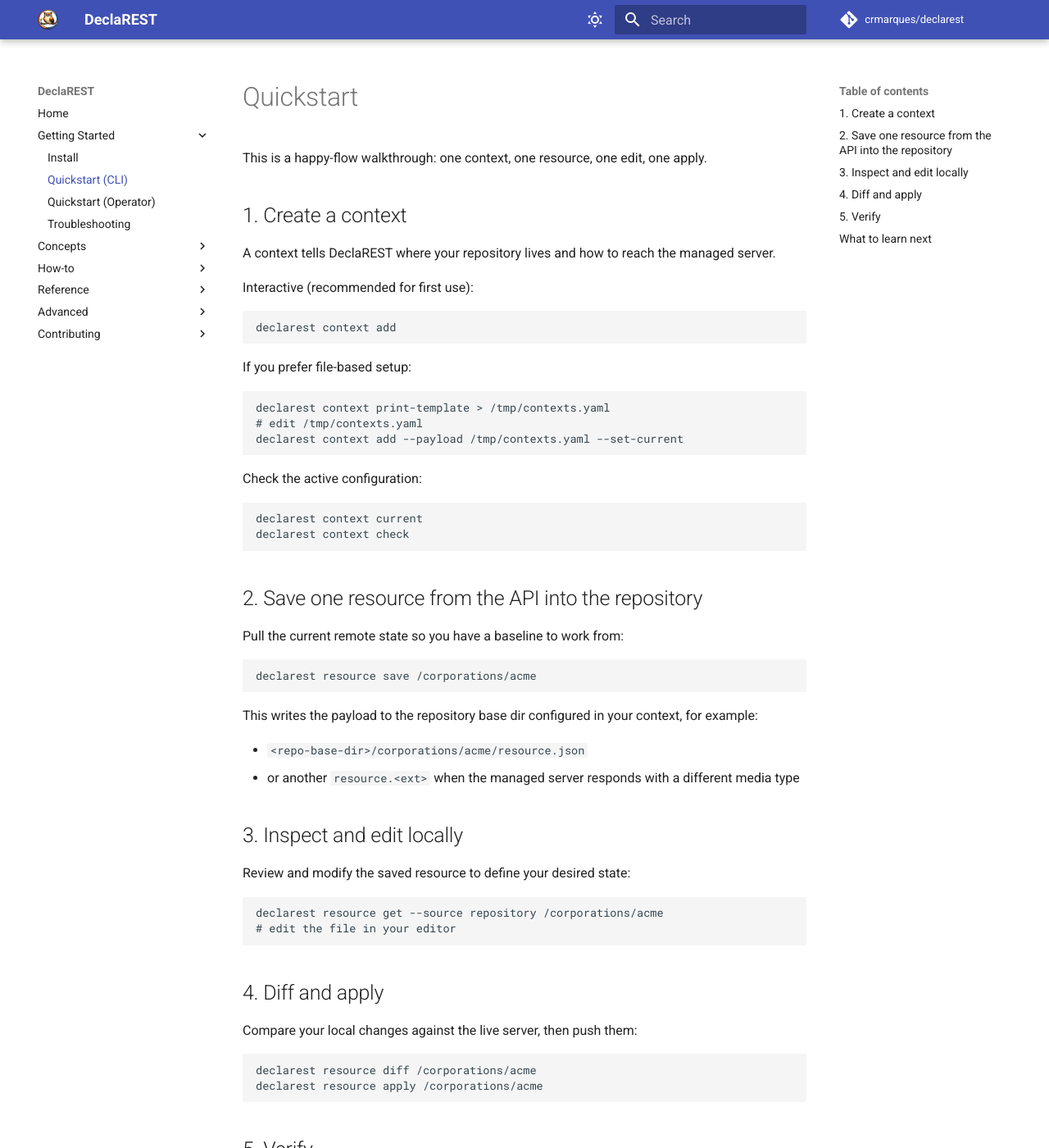
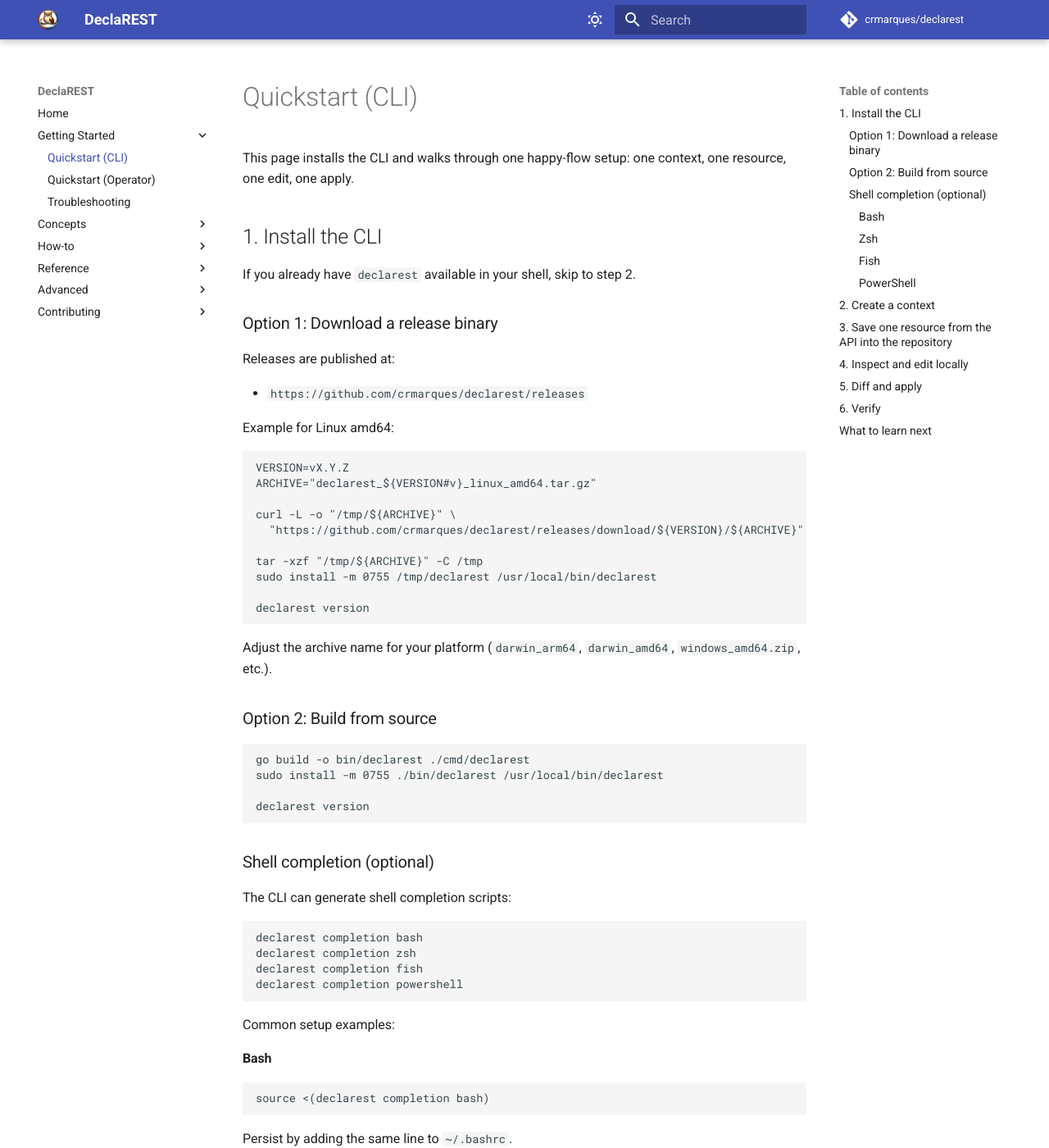
Before and after one commit to crmarques/declarest, an MkDocs documentation site: the page built from docs/getting-started/quickstart.md, in a window 1280 px wide and 1400 px high. Shown: the whole window at 82% size. Built offline with MkDocs 1.6.1 and Material for MkDocs 9.7.7, drawn with Linux system fonts in a browser that asks for light colours; comment, search, counter and statistics services are not loaded; some of the changed text lies outside the part shown.

Commit message:
fix(docs): docs chore for better understand

````diff
--- a/docs/getting-started/quickstart.md
+++ b/docs/getting-started/quickstart.md
@@ -1,8 +1,94 @@
-# Quickstart
+# Quickstart (CLI)
 
-This is a happy-flow walkthrough: one context, one resource, one edit, one apply.
+This page installs the CLI and walks through one happy-flow setup: one context, one resource, one edit, one apply.
 
-## 1. Create a context
+## 1. Install the CLI
+
+If you already have `declarest` available in your shell, skip to step 2.
+
+### Option 1: Download a release binary
+
+Releases are published at:
+
+- `https://github.com/crmarques/declarest/releases`
+
+Example for Linux amd64:
+
+```bash
+VERSION=vX.Y.Z
+ARCHIVE="declarest_${VERSION#v}_linux_amd64.tar.gz"
+
+curl -L -o "/tmp/${ARCHIVE}" \
+  "https://github.com/crmarques/declarest/releases/download/${VERSION}/${ARCHIVE}"
+
+tar -xzf "/tmp/${ARCHIVE}" -C /tmp
+sudo install -m 0755 /tmp/declarest /usr/local/bin/declarest
+
+declarest version
+```
+
+Adjust the archive name for your platform (`darwin_arm64`, `darwin_amd64`, `windows_amd64.zip`, etc.).
+
+### Option 2: Build from source
+
+```bash
+go build -o bin/declarest ./cmd/declarest
+sudo install -m 0755 ./bin/declarest /usr/local/bin/declarest
+
+declarest version
+```
+
+### Shell completion (optional)
+
+The CLI can generate shell completion scripts:
+
+```bash
+declarest completion bash
+declarest completion zsh
+declarest completion fish
+declarest completion powershell
+```
+
+Common setup examples:
+
+#### Bash
+
+```bash
+source <(declarest completion bash)
+```
+
+Persist by adding the same line to `~/.bashrc`.
+
+For `bash-completion` based setups, you can install it permanently as:
+
+```bash
+mkdir -p ~/.local/share/bash-completion/completions
+declarest completion bash > ~/.local/share/bash-completion/completions/declarest
+```
+
+#### Zsh
+
+```bash
+mkdir -p ~/.zfunc
+declarest completion zsh > ~/.zfunc/_declarest
+print -r -- 'fpath+=(~/.zfunc)' >> ~/.zshrc
+print -r -- 'autoload -U compinit && compinit' >> ~/.zshrc
+```
+
+#### Fish
+
+```bash
+mkdir -p ~/.config/fish/completions
+declarest completion fish > ~/.config/fish/completions/declarest.fish
+```
+
+#### PowerShell
+
+```powershell
+declarest completion powershell | Out-File -Encoding utf8 $PROFILE.CurrentUserAllHosts
+```
+
+## 2. Create a context
 
 A context tells DeclaREST where your repository lives and how to reach the managed server.
 
@@ -40,7 +126,7 @@
 - `<repo-base-dir>/corporations/acme/resource.json`
 - or another `resource.<ext>` when the managed server responds with a different media type
 
-## 3. Inspect and edit locally
+## 4. Inspect and edit locally
 
 Review and modify the saved resource to define your desired state:
 
@@ -49,7 +135,7 @@
 # edit the file in your editor
 ```
 
-## 4. Diff and apply
+## 5. Diff and apply
 
 Compare your local changes against the live server, then push them:
 
@@ -58,7 +144,7 @@
 declarest resource apply /corporations/acme
 ```
 
-## 5. Verify
+## 6. Verify
 
 Confirm the remote state matches what you applied:
 
--- a/mkdocs.yml
+++ b/mkdocs.yml
@@ -25,7 +25,6 @@
 nav:
   - Home: index.md
   - Getting Started:
-      - Install: getting-started/installation.md
       - Quickstart (CLI): getting-started/quickstart.md
       - Quickstart (Operator): getting-started/quickstart-operator.md
       - Troubleshooting: getting-started/troubleshooting.md
````
Also changed, not shown: other parts of docs/getting-started/quickstart.md (+1 -1 lines), README.md (+0 -1 lines), docs/getting-started/installation.md (+2 -86 lines), docs/index.md (+3 -2 lines).
